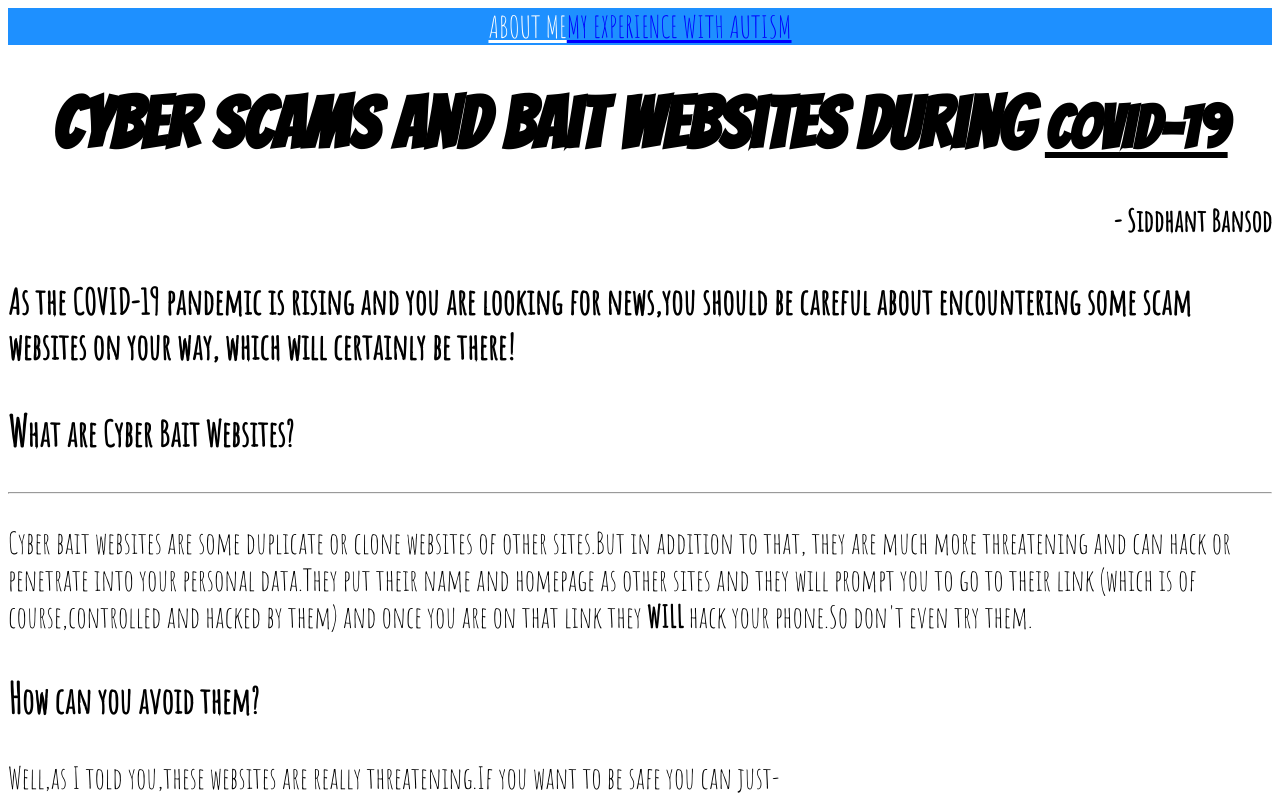
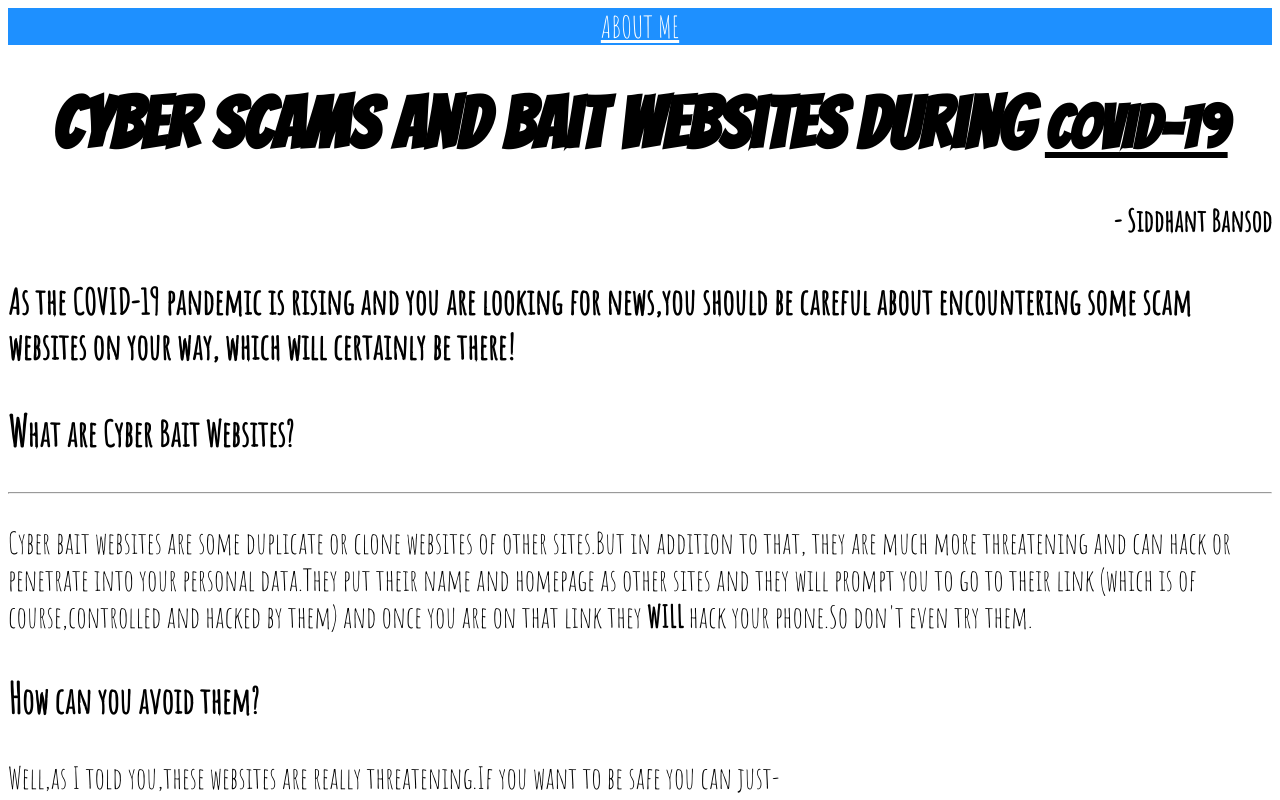
Before and after one commit to Siddhant1604/covid19home, a plain HTML site: page index.html in a window 1280 px wide. Shown: the top 800 px of the page. Drawn offline with Linux system fonts and the light colour scheme.

Commit message:
Update index.html

```diff
--- a/index.html
+++ b/index.html
@@ -81,7 +81,7 @@ font-size:30px;
   </style>
 
   <body id="body">
-<div id = "navbar"><a id="aboutpage"href="https://jsfiddle.net/siddhant_bansod2007/uwrcmzj1/embedded/result/">ABOUT ME</a><a href = "#" target="_blank">MY EXPERIENCE WITH AUTISM </a></div>
+<div id = "navbar"><a id="aboutpage"href="https://jsfiddle.net/siddhant_bansod2007/uwrcmzj1/embedded/result/">ABOUT ME</a></div>
     <center>
       <h1><big>Cyber Scams and Bait Websites</big>
       <big>during</big> <u>COVID-19</u></h1>
```
